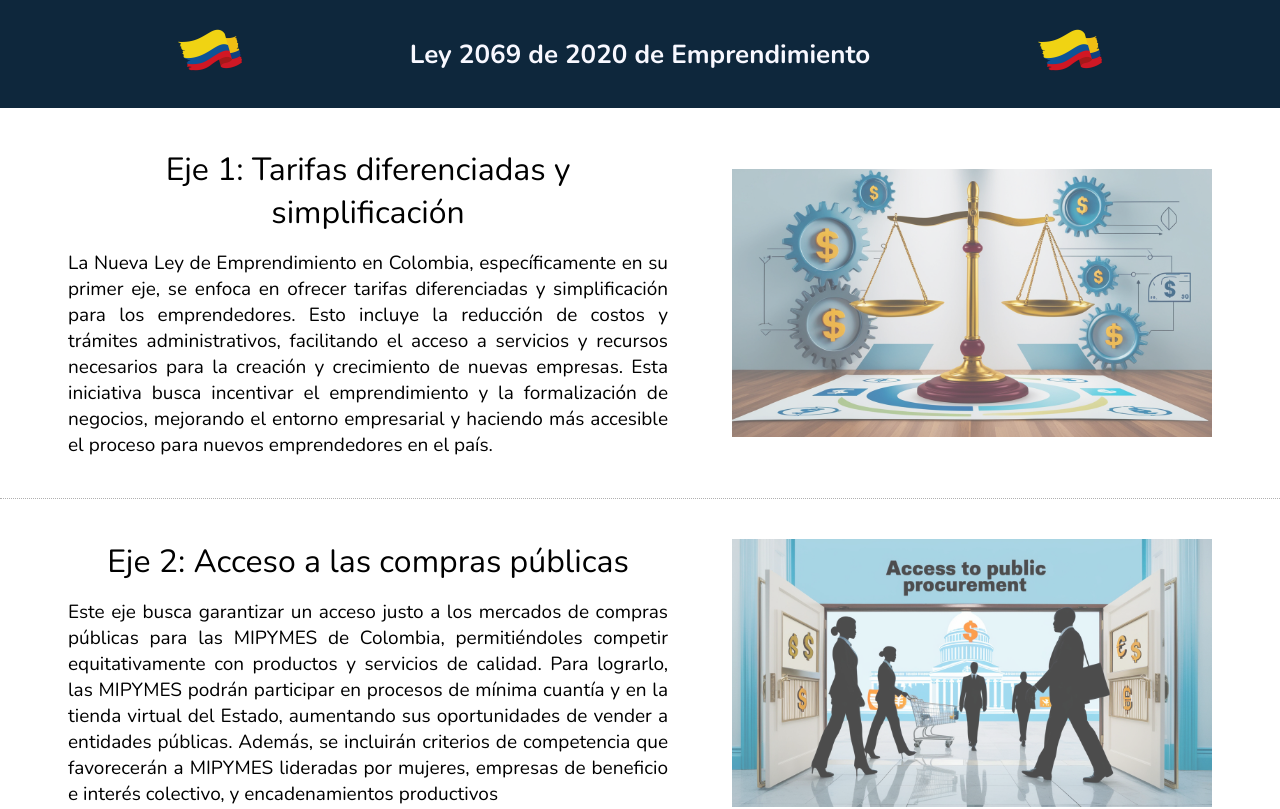
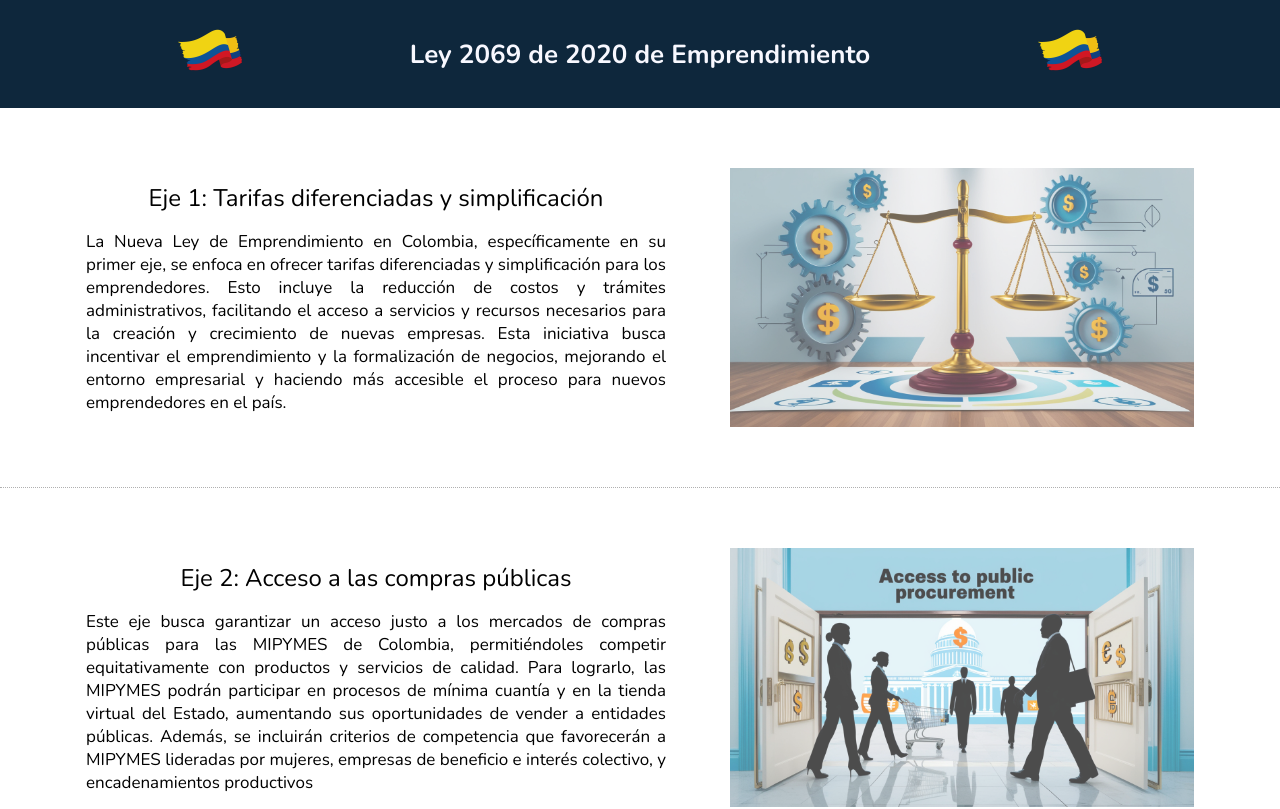
Before and after one commit to Maketa88/Enprenderismo, a React (Vite) app: page / in a window 1280 px wide. Shown: the top 809 px of the page. Built offline with nearby package versions, Linux system fonts and the light colour scheme.

Commit message:
Update vision.css

```diff
--- a/src/Layouts/Company/vision.css
+++ b/src/Layouts/Company/vision.css
@@ -1,6 +1,6 @@
 .Imagen {
-  width: 100%; /* Aseguramos que la imagen nunca crezca más allá de su contenedor */
-  max-width: 40%; /* Limitar el tamaño máximo */
+
+  max-width: 40%;
   opacity: 0.7;
   transition: transform 0.3s ease, box-shadow 0.3s ease, opacity 0.3s ease,
     filter 0.3s ease;
@@ -17,23 +17,22 @@
   display: flex;
   justify-content: center;
   text-align: justify;
-  align-items: center;
   flex-wrap: wrap;
-  padding: 40px;
+  padding: 60px;
   gap: 4rem;
   border-bottom: 1px dotted #b0b0b0;
+  align-items: center;
 }
 
 .mision {
   display: flex;
   flex-direction: column;
-  width: 100%;
-  max-width: 50%; /* Limita el tamaño en pantallas más grandes */
+  max-width: 50%;
   gap: 1rem;
 }
 
 p {
-  font-size: clamp(16px, 2.5vw, 19px); /* Ajuste responsivo del texto */
+  font-size: 17px
 }
 
 p,
@@ -58,7 +57,9 @@ h1 {
   p {
     font-size: 16px; /* Aseguramos un tamaño de fuente más pequeño en pantallas pequeñas */
   }
+
 }
 h1{
   text-align: center;
+  font-size: 24px;
 }
```
